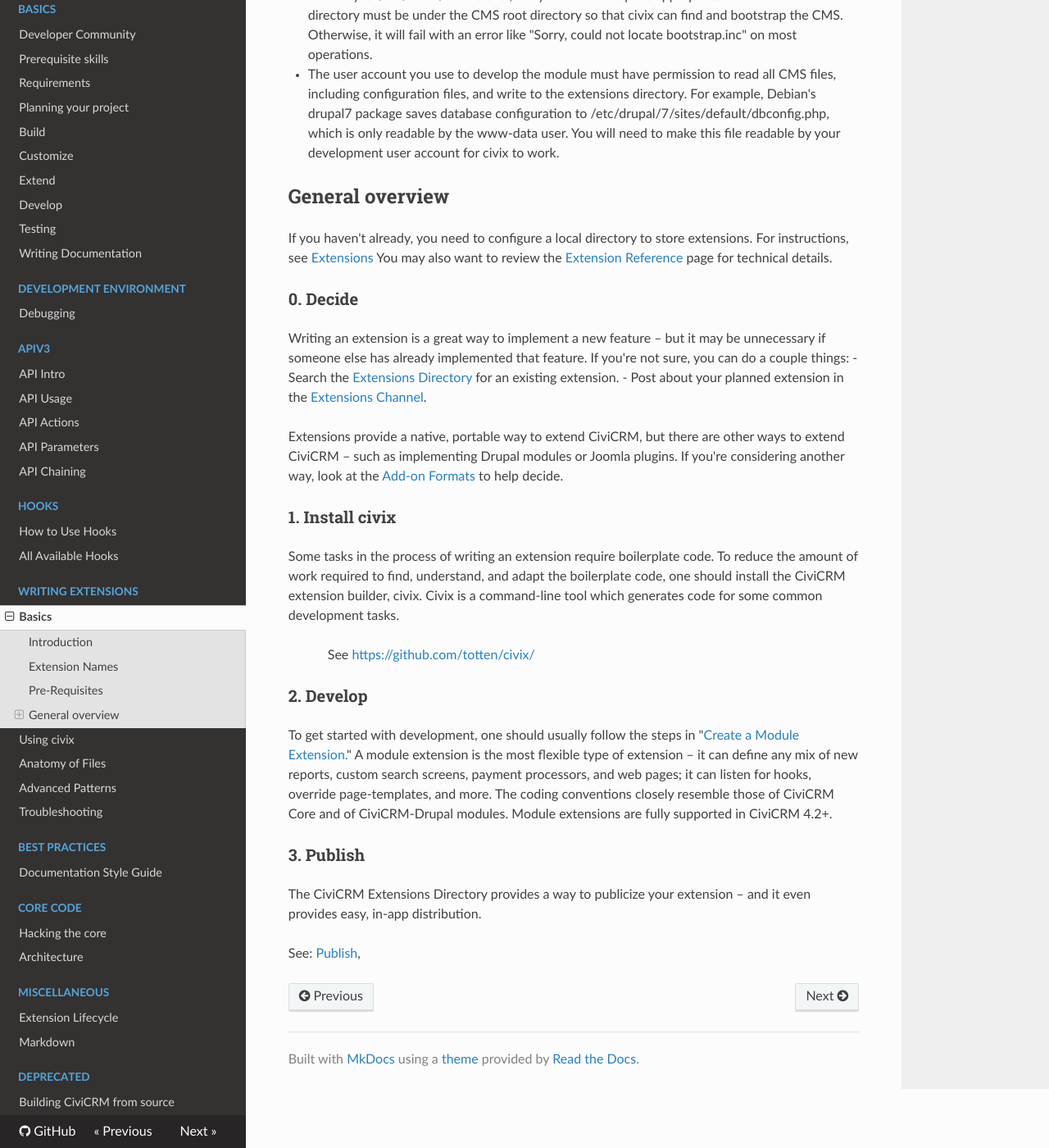
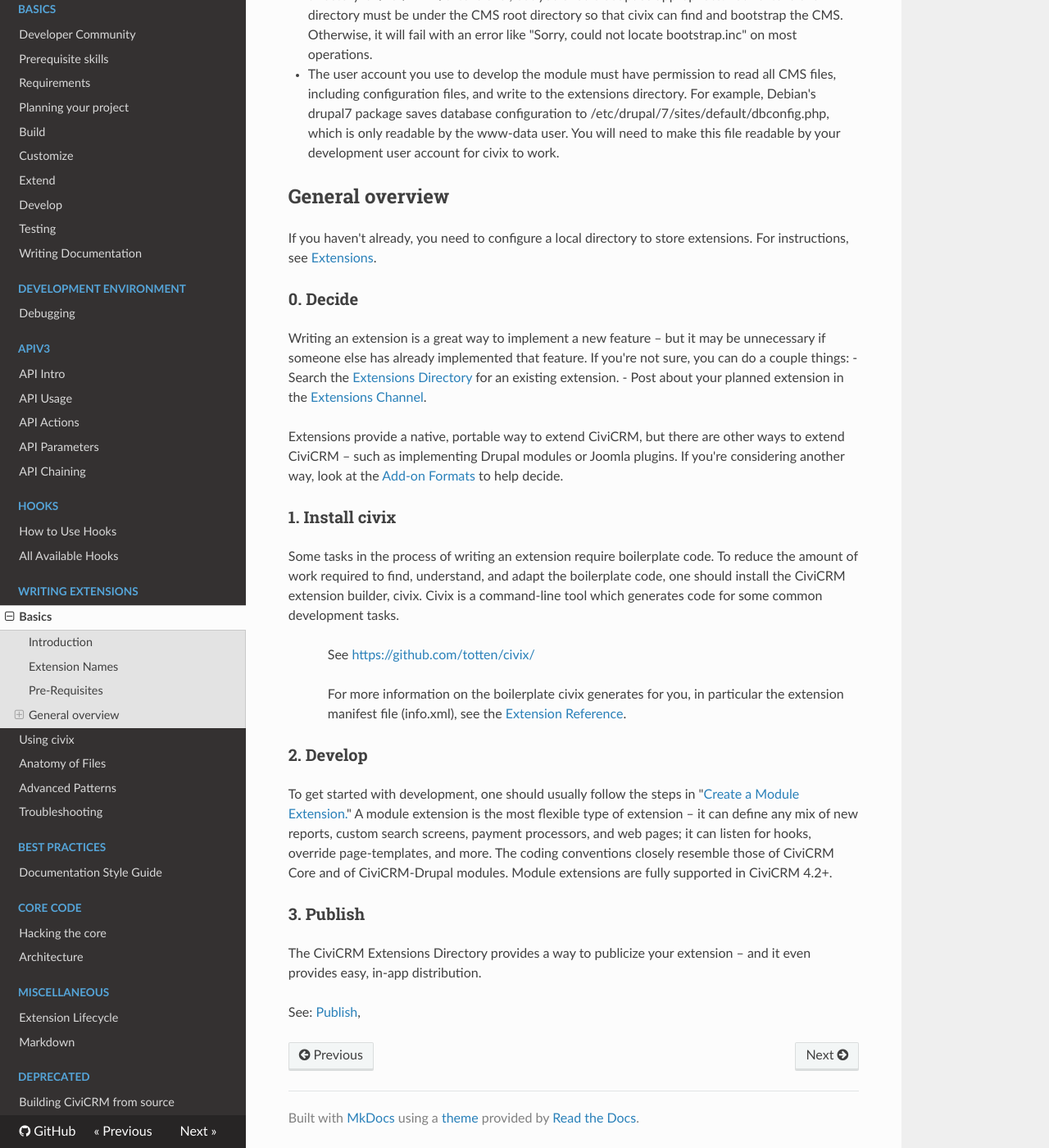
Before and after one commit to civicrm/civicrm-dev-docs, an MkDocs documentation site: the page built from docs/extensions/basics.md, in a window 1280 px wide and 1400 px high, scrolled down 826 px. Shown: the whole window at 82% size. Built offline with MkDocs 1.6.1, drawn with Linux system fonts in a browser that asks for light colours; nearby versions of some CDN libraries; old or Windows-style settings are respelled for this version of MkDocs.

Commit message:
Put link to "Extension Reference" in better context.

```diff
--- a/docs/extensions/basics.md
+++ b/docs/extensions/basics.md
@@ -52,9 +52,7 @@
 If you haven't already, you need to configure a local directory to store
 extensions.
 For instructions, see
-[Extensions](https://wiki.civicrm.org/confluence/display/CRMDOC/Extensions)
-You may also want to review the
-[Extension Reference](https://wiki.civicrm.org/confluence/display/CRMDOC/Extension+Reference) page for technical details.
+[Extensions](https://wiki.civicrm.org/confluence/display/CRMDOC/Extensions).
 
 ### 0. Decide
 Writing an extension is a great way to implement a new feature – but it may be
@@ -78,6 +76,10 @@
 
 >> See [https://github.com/totten/civix/](https://github.com/totten/civix/)
 
+>> For more information on the boilerplate civix generates for you, in
+   particular the extension manifest file (info.xml), see the [Extension
+   Reference](https://wiki.civicrm.org/confluence/display/CRMDOC/Extension+Reference).
+
 ### 2. Develop
 To get started with development, one should usually follow the steps in
 "[Create a Module
```
